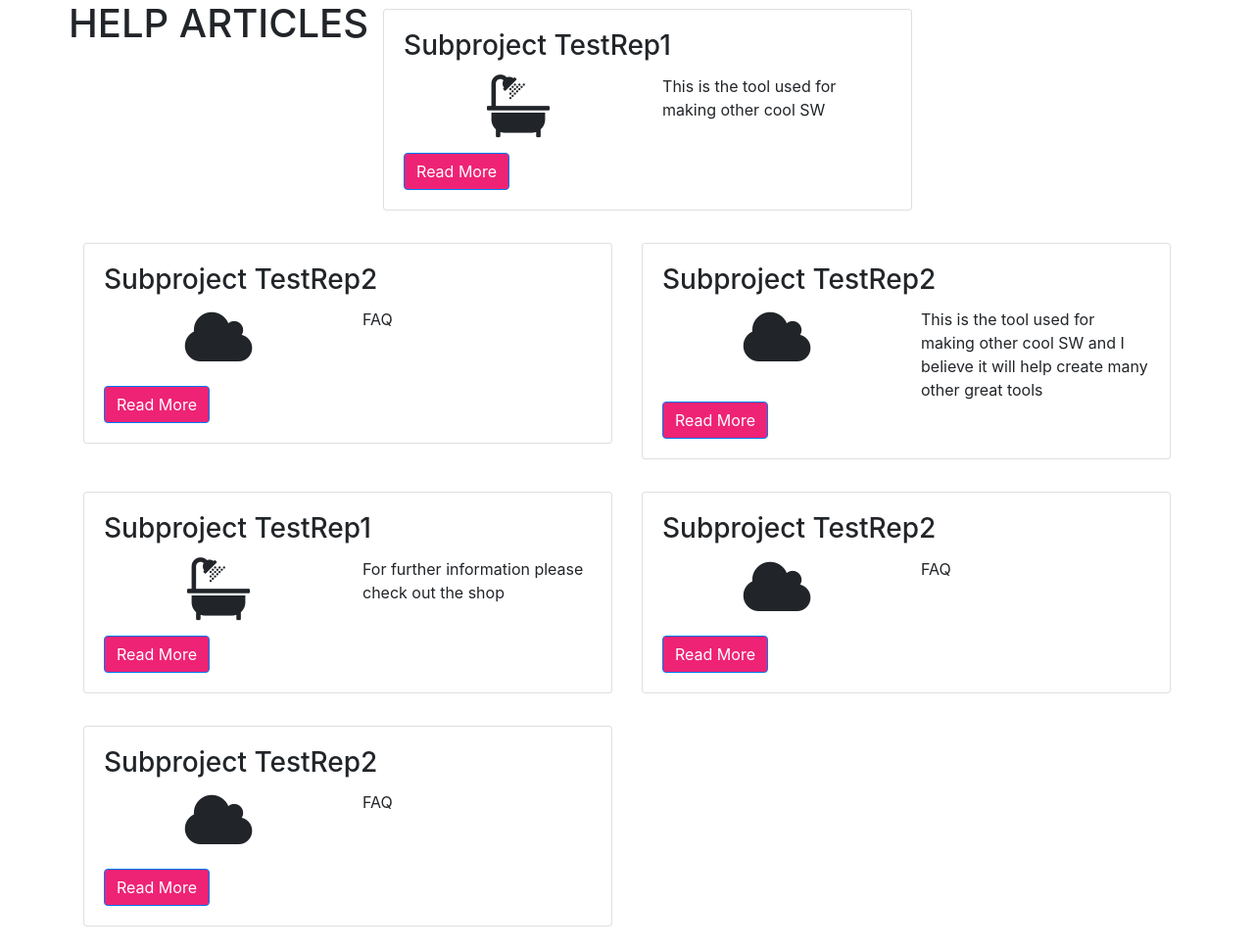
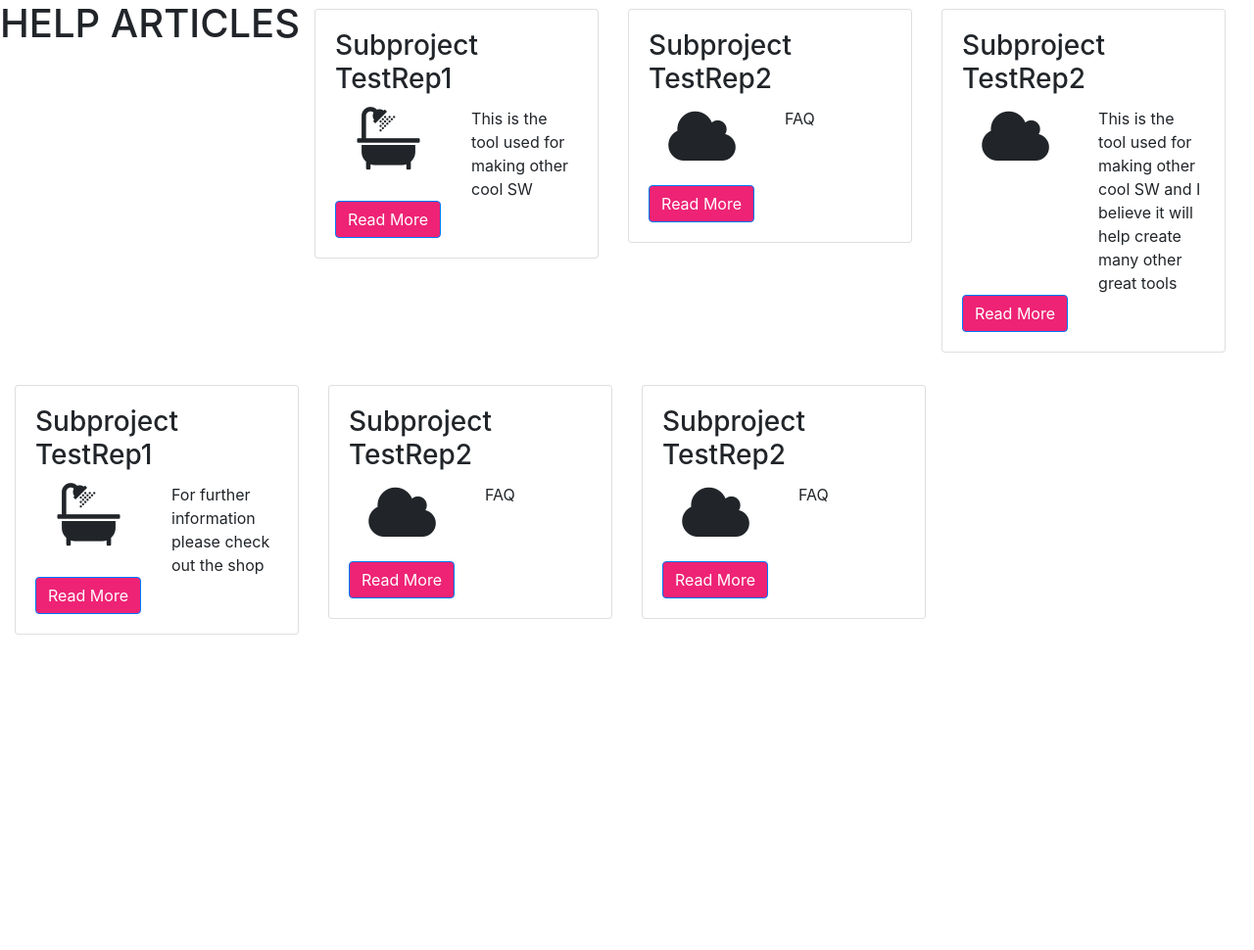
Before and after one commit to TestOrgLeonB/testorgleonb.github.io, a Jekyll site: the page built from README.md, in a window 1280 px wide. Shown: the whole page at 98% size. Built offline with Jekyll 4.4.1, drawn with Linux system fonts in a browser that asks for light colours; our own code applies the rules of GitHub Pages for plain Markdown files; after the commit the page ends 900 px from its top, so only the background shows below that.

Commit message:
styling fix

```diff
--- a/_layouts/default.html
+++ b/_layouts/default.html
@@ -11,14 +11,13 @@
 <body>
     <div class="container-fluid">
 
-        <div class="container">
             <div class="row">
                 <h1 class="text-center mb-4">HELP ARTICLES</h1>
                 {% for project in site.data.projects %}
                     {% for subproject in project %}
                         {% assign remainder = forloop.index0 | modulo: 2 %}
                         {% if remainder == 1 %}
-                            <div class="col-lg-6 col-md-6 col-sm-12 mb-4">
+                            <div class="col-lg-3 col-md-4 col-sm-12 mb-4">
                                 <div class="card" style="margin-top: 1vh;">
                                     <div class="card-body">
                                         <div class="row">
@@ -48,7 +47,6 @@
                     {% endfor %}
                 {% endfor %}
             </div>
-        </div>
 
     </div>
 
```
